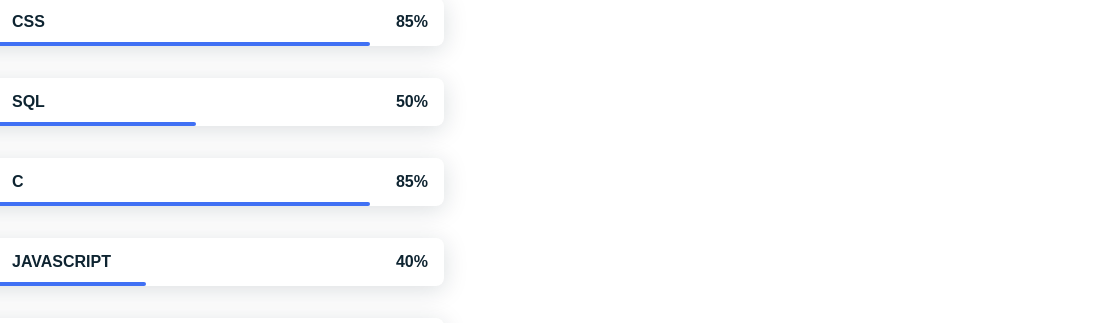
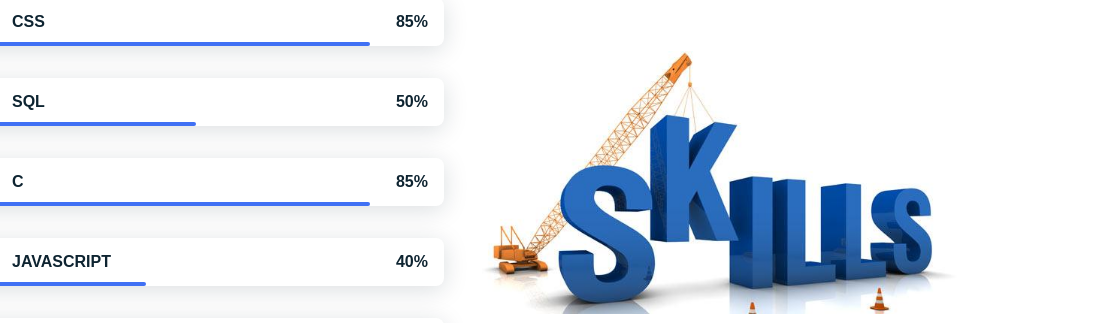
Before and after one commit to Obulasettyramaakhil/PersonalPortFolio, a plain HTML site: page index.html in a window 1280 px wide. Shown: the part 1710-2033 px from the top of the page, 180-1280 px from the left. Drawn offline with nearby package versions, Linux system fonts and the light colour scheme.

Commit message:
Update index.html

```diff
--- a/index.html
+++ b/index.html
@@ -181,7 +181,7 @@
                     </div>
 
                     <div>
-                        <img src="img/Skills.png" alt="" class="skills__img">
+                        <img src="Skills.png" alt="" class="skills__img">
                     </div>
                 </div>
             </section>
```
